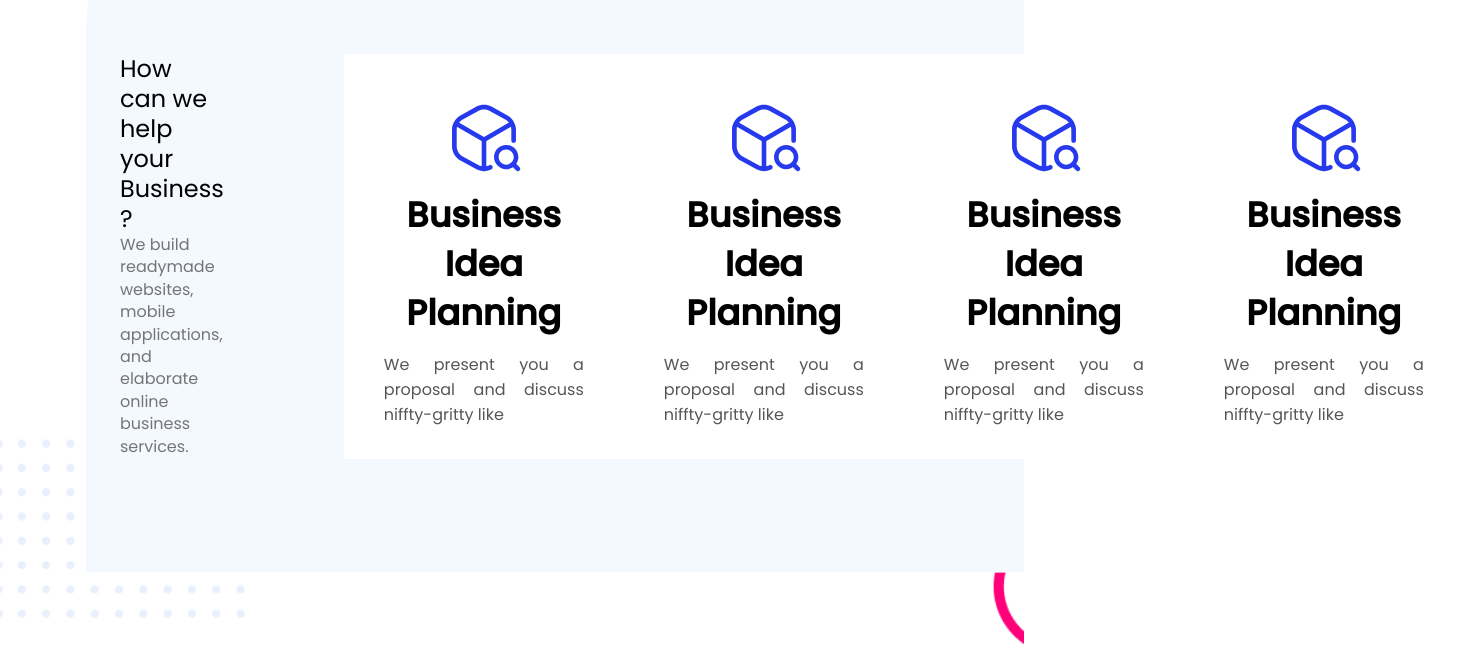
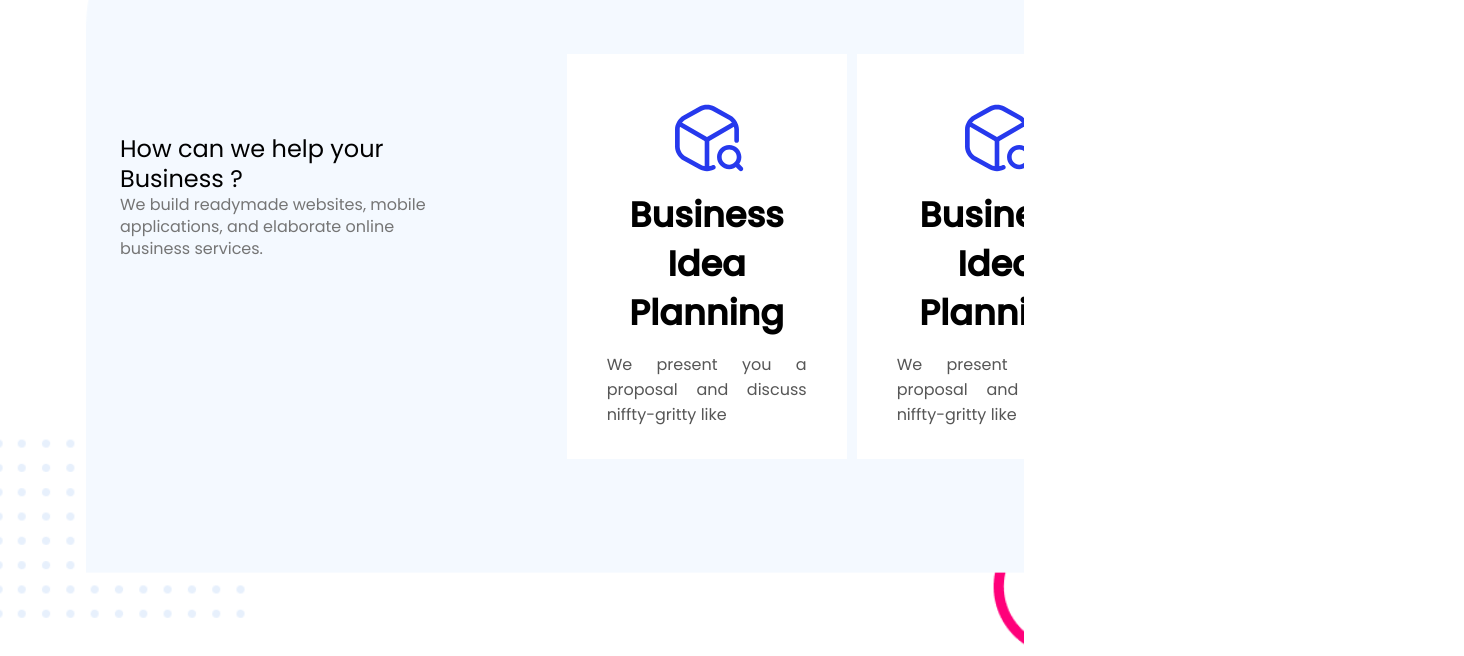
Before and after one commit to evairo176/my-app-pokemon, a React (Create React App) app: page / in a window 1024 px wide. Shown: the part 777-1433 px from the top of the page, 1464 px wide, since content can reach past the window. Built offline with nearby package versions, Linux system fonts and the light colour scheme.

Commit message:
feat: update

```diff
--- a/src/assets/css/responsive.css
+++ b/src/assets/css/responsive.css
@@ -127,6 +127,16 @@
     padding-top: 80px;
     position: relative;
   }
+  .container-card-f {
+    width: 100%;
+    max-width: 992px;
+    position: relative;
+    overflow: auto;
+  }
+
+  .card-idea {
+    margin-right: 10px;
+  }
 }
 
 @media (min-width: 1044px) {
@@ -148,7 +158,7 @@
   }
   .container-card-f {
     width: 100%;
-    max-width: 1000px;
+    max-width: 1044px;
     position: relative;
     overflow: auto;
   }
```
